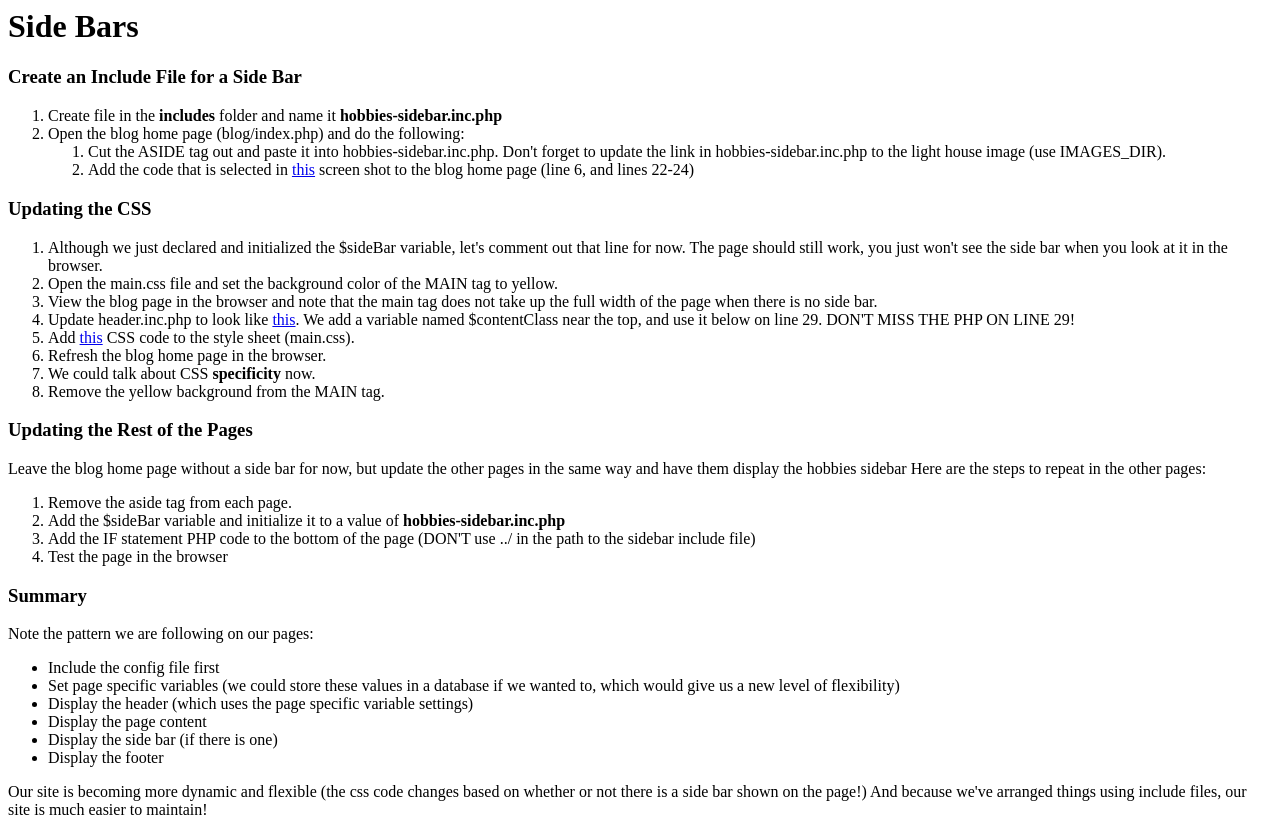
After one commit to disensee/adv-web-dev-final-project, a PHP site: page /INSTRUCTIONS/step04-dynamic-sidebars/instructions.html in a window 1280 px wide. The commit adds this page. Run offline with PHP 8.4, Linux system fonts and the light colour scheme.

Commit message:
Finished Step 3 - Added Step 4 instructions

```diff
--- /dev/null
+++ b/INSTRUCTIONS/step04-dynamic-sidebars/instructions.html
@@ -0,0 +1,69 @@
+<html>
+<head>
+	<meta charset="utf-8">
+	<title>Side Bars</title>
+</head>
+<body>
+	<h1>Side Bars</h1>
+	<h3>Create an Include File for a Side Bar</h3>
+	<ol>
+		<li>Create file in the <b>includes</b> folder and name it <b>hobbies-sidebar.inc.php</b></li>
+		<li>
+			Open the blog home page (blog/index.php) and do the following:
+			<ol>
+				<li>Cut the ASIDE tag out and paste it into hobbies-sidebar.inc.php. Don't forget to update the link in hobbies-sidebar.inc.php to the light house image (use IMAGES_DIR).</li>
+				<li>Add the code that is selected in <a href="screen-shots/1-blog-homepage.png">this</a> screen shot to the blog home page (line 6, and lines 22-24)</li>
+			</ol>
+		</li>
+	</ol>
+	<h3>Updating the CSS</h3>
+	<ol>
+		<li>
+			Although we just declared and initialized the $sideBar variable, let's comment out that line for now.
+			The page should still work, you just won't see the side bar when you look at it in the browser.
+		</li>
+		<li>
+			Open the main.css file and set the background color of the MAIN tag to yellow.
+		</li>
+		<li>
+			View the blog page in the browser and note that the main tag does not take up the full width of the page when there is no side bar.
+		</li>
+		<li>
+			Update header.inc.php to look like <a href="screen-shots/2-header-include.png">this</a>. We add a variable named $contentClass near the top, and use it below on line 29. DON'T MISS THE PHP ON LINE 29!
+		</li>
+		<li>
+			Add <a href="screen-shots/3-css.png">this</a> CSS code to the style sheet (main.css).
+		</li>
+		<li>Refresh the blog home page in the browser.</li>
+		<li>We could talk about CSS <b>specificity</b> now.</li>
+		<li>Remove the yellow background from the MAIN tag.</li>
+	</ol>
+	<h3>Updating the Rest of the Pages</h3>
+	<p>
+		Leave the blog home page without a side bar for now, but update the other pages in the same way and have them display the hobbies sidebar
+		Here are the steps to repeat in the other pages:
+	</p>
+	<ol>
+		<li>Remove the aside tag from each page.</li>
+		<li>Add the $sideBar variable and initialize it to a value of <b>hobbies-sidebar.inc.php</b></li>
+		<li>Add the IF statement PHP code to the bottom of the page (DON'T use ../ in the path to the sidebar include file)</li>
+		<li>Test the page in the browser</li>
+	</ol>
+	<h3>Summary</h3>
+	<p>
+		Note the pattern we are following on our pages:
+	</p>
+	<ul>
+		<li>Include the config file first</li>
+		<li>Set page specific variables (we could store these values in a database if we wanted to, which would give us a new level of flexibility)</li>
+		<li>Display the header (which uses the page specific variable settings)</li>
+		<li>Display the page content</li>
+		<li>Display the side bar (if there is one)</li>
+		<li>Display the footer</li>
+	</ul>
+	<p>
+		Our site is becoming more dynamic and flexible (the css code changes based on whether or not there is a side bar shown on the page!)
+		And because we've arranged things using include files, our site is much easier to maintain!
+	</p>
+</body>
+</html>
--- a/blog/index.php
+++ b/blog/index.php
@@ -23,7 +23,7 @@ require("../includes/header.inc.php");
 					<li>Coding</li>
 				</ol>
 				<div class="img-container">
-					<img src="../images/Lighthouse.jpg" alt="A lighthouse">
+					<img src="../<?php echo(IMAGES_DIR); ?>Lighthouse.jpg" alt="A lighthouse">
 				</div>
 			</div>
 		</aside>
--- a/includes/config.inc.php
+++ b/includes/config.inc.php
@@ -3,7 +3,9 @@
 if($_SERVER['SERVER_NAME'] == "localhost"){
     //settings for the dev environment
     define("PROJECT_DIR", "/my-new-site/");
+    define("IMAGES_DIR", PROJECT_DIR . "images/");
 }else{
     //settings for live site
     define("PROJECT_DIR", "/");
+    define("IMAGES_DIR", PROJECT_DIR . "images/");
 }
--- a/index.php
+++ b/index.php
@@ -9,7 +9,7 @@ require("includes/header.inc.php");
 			<div class="content-frame">
 				<h1>About Me</h1>
 				<div class="img-container">
-					<img src="images/Desert.jpg" alt="A desert!">
+					<img src="<?php echo(IMAGES_DIR); ?>Desert.jpg" alt="A desert!">
 				</div>
 				<p>
 					Lorem ipsum dolor sit amet, consectetur adipisicing elit, sed do eiusmod
@@ -39,7 +39,7 @@ require("includes/header.inc.php");
 					<li>Coding</li>
 				</ol>
 				<div class="img-container">
-					<img src="images/Lighthouse.jpg" alt="A lighthouse">
+					<img src="<?php echo(IMAGES_DIR); ?>Lighthouse.jpg" alt="A lighthouse">
 				</div>
 			</div>
 		</aside>
```
Also changed, not shown: INSTRUCTIONS/step04-dynamic-sidebars/screen-shots/1-blog-homepage.png (added), INSTRUCTIONS/step04-dynamic-sidebars/screen-shots/2-header-include.png (added), INSTRUCTIONS/step04-dynamic-sidebars/screen-shots/3-css.png (added).
